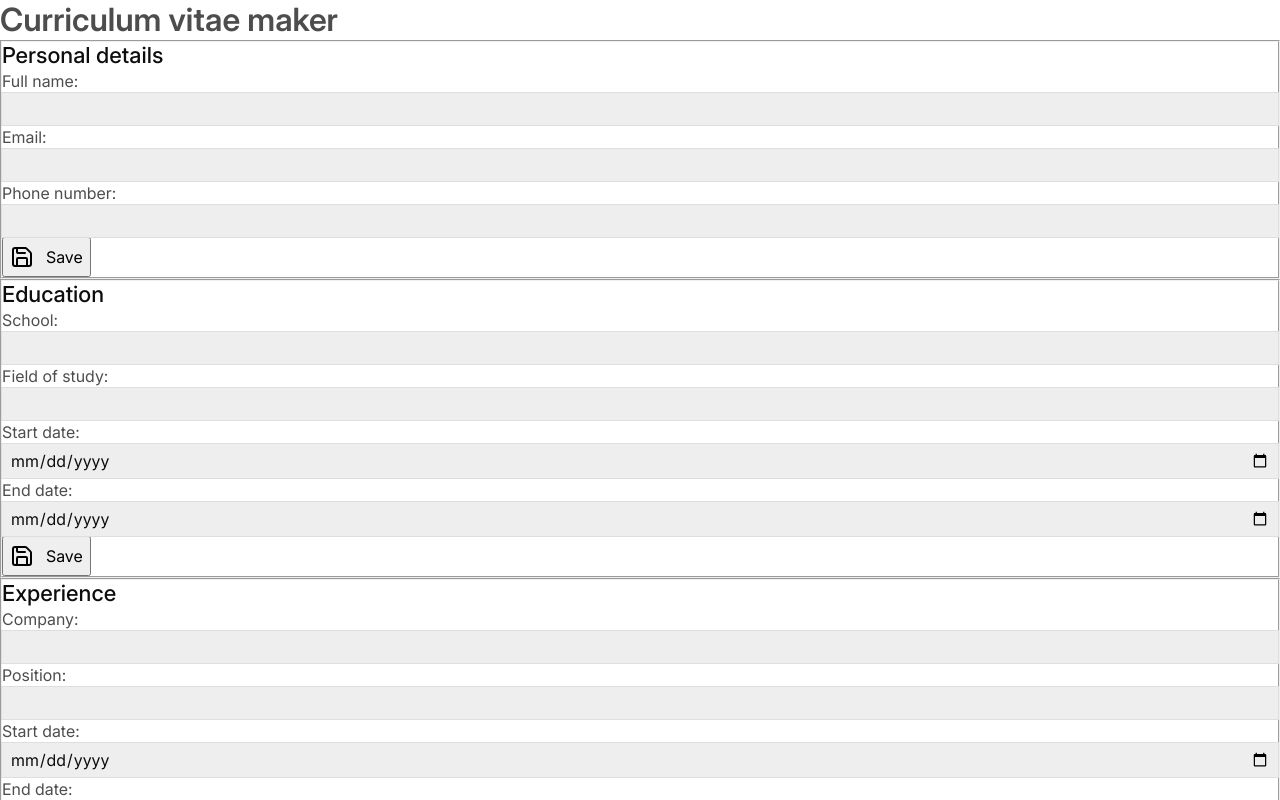
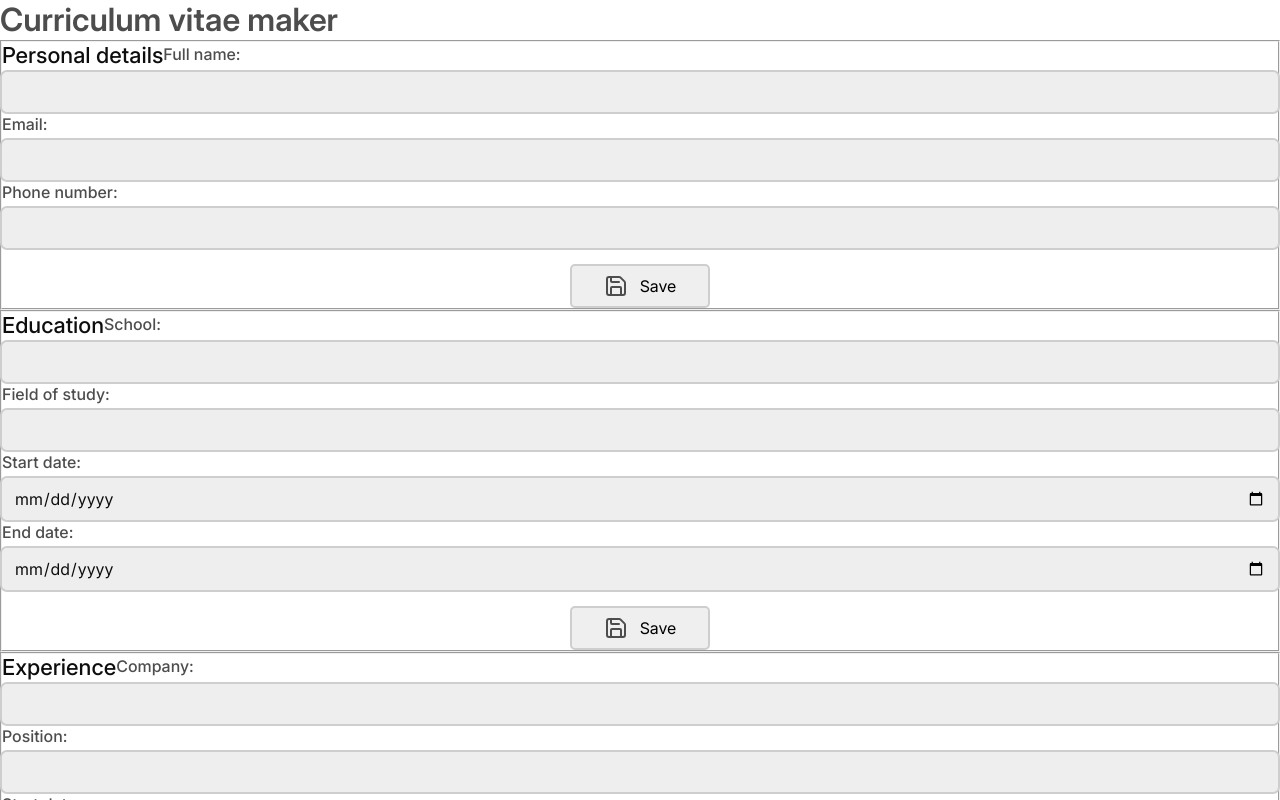
Before and after one commit to stebeus/curriculum-vitae-maker, a React (Vite) app: page / in a window 1280 px wide. Shown: the top 800 px of the page. Built offline with nearby package versions, Linux system fonts and the light colour scheme.

Commit message:
feat!: finish styling

```diff
--- a/src/assets/styles/index.css
+++ b/src/assets/styles/index.css
@@ -14,8 +14,8 @@
   :root {
     /* Colors */
     --color-base: oklch(1 0 0);
-    --color-mg: oklch(from var(--color-base) calc(l - 0.05) c h);
-    --color-bg: oklch(from var(--color-base) calc(l - 0.1) c h);
+    --color-baseSecondary: oklch(from var(--color-base) calc(l - 0.05) c h);
+    --color-border: oklch(from var(--color-base) calc(l - 0.15) c h);
     --color-content: oklch(0.16 0 0);
     --color-contentMuted: oklch(from var(--color-content) calc(l + 0.26) c h);
     --color-accent: oklch(0.48 0.13 256);
@@ -55,7 +55,7 @@
 
 @layer components {
   @scope (header) {
-    padding: 0.5rem;
+    padding: var(--space-xs);
     color: var(--color-base);
     background-color: var(--color-accent);
 
@@ -72,39 +72,46 @@
   }
 
   @scope (main) {
-    background-color: var(--color-mg);
+    background-color: var(--color-baseSecondary);
 
     fieldset {
       display: grid;
-      gap: 1rem;
-      padding: 0.75rem;
-      margin: 0.75rem;
+      gap: var(--space-md);
+      padding: var(--space-lg);
+      margin: var(--space-md) var(--space-sm);
       background-color: var(--color-base);
       border: none;
+      border-radius: 5px;
+      box-shadow: 0 5px 15px var(--color-border);
     }
 
     legend {
-      display: contents;
+      float: left;
+      margin-bottom: var(--space-xxs);
       font: var(--font-heading);
       color: var(--color-content);
     }
 
     .label {
       display: block;
+      padding-bottom: var(--space-xxs);
+      font-weight: var(--fw-medium);
     }
 
     input,
     textarea {
       width: 100%;
-      padding: 0.25rem 0.5rem;
+      padding: var(--space-xs) var(--space-sm);
       color: var(--color-content);
-      outline: 1px solid var(--color-bg);
-      background-color: var(--color-mg);
+      outline: 2px solid var(--color-border);
+      background-color: var(--color-baseSecondary);
       border: none;
+      border-radius: 5px;
     }
 
     [readonly] {
       padding: 0;
+      padding-bottom: var(--space-xs);
       color: var(--color-contentMuted);
       outline: none;
       background-color: var(--color-base);
@@ -113,13 +120,38 @@
     button {
       display: flex;
       gap: 0.75rem;
-      align-items: center;
+      align-content: center;
       justify-content: center;
-      padding: 0.375rem;
+      width: fit-content;
+      padding: var(--space-xs) var(--space-xxl);
+      margin: var(--space-md) auto 0;
+      border: 2px solid var(--color-border);
+      border-radius: 5px;
+    }
+
+    .lucide {
+      color: var(--color-contentMuted);
     }
   }
 
   @scope (footer) {
-    padding: 0.5rem;
+    display: flex;
+
+    justify-content: center;
+    padding: var(--space-sm);
+
+    .copyright::after {
+      margin: 0 var(--space-xs);
+      color: var(--color-border);
+      content: '|';
+    }
+
+    a {
+      color: var(--color-contentMuted);
+    }
+
+    a:hover {
+      color: var(--color-accent);
+    }
   }
 }
```
